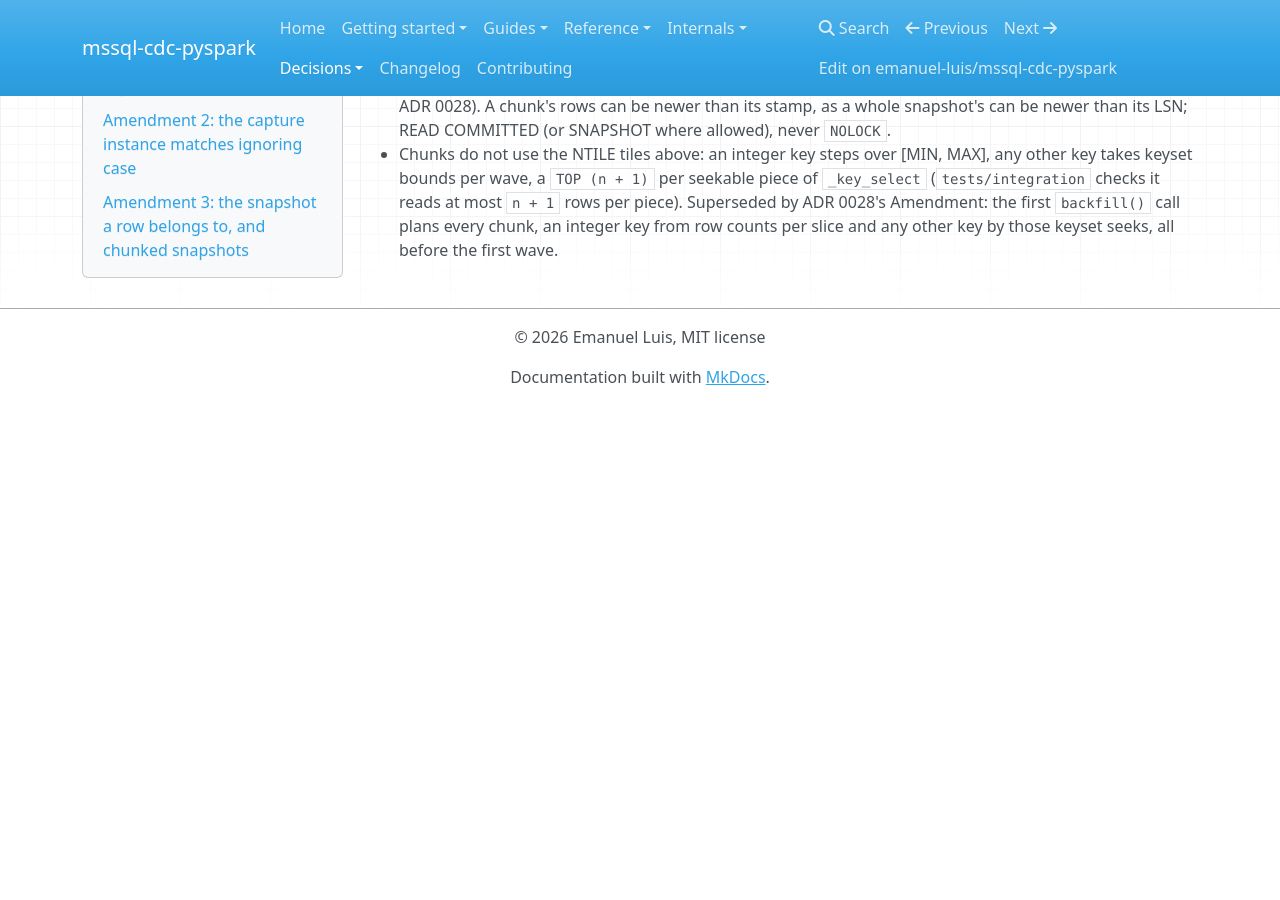
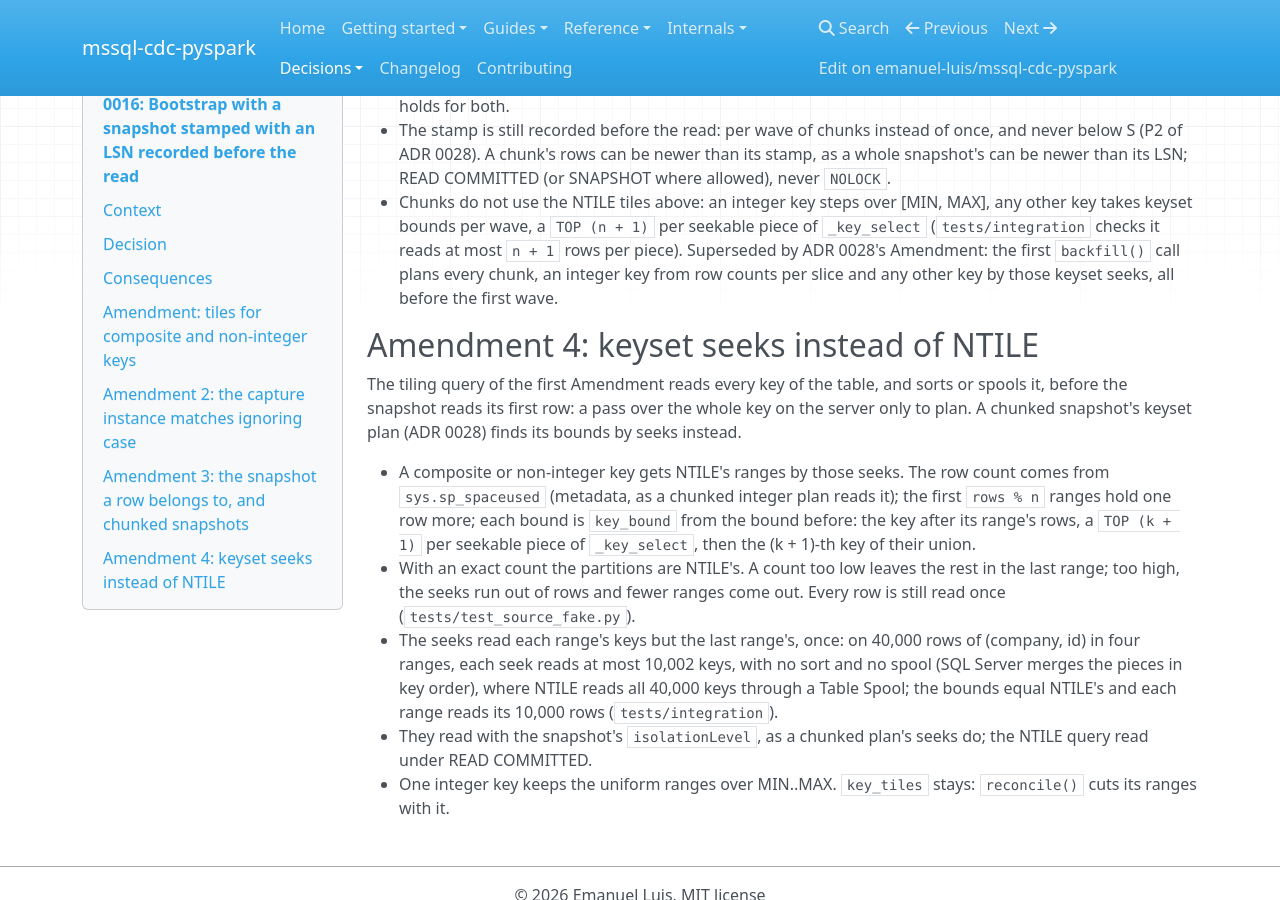
Before and after one commit to emanuel-luis/mssql-cdc-pyspark, an MkDocs documentation site: the page built from docs/decisions/0016-bootstrap-snapshot-at-a-recorded-lsn.md, in a window 1280 px wide and 900 px high, scrolled down 3702 px. Built offline with MkDocs 1.6.1, drawn with Linux system fonts in a browser that asks for light colours; nearby versions of some CDN libraries; before the commit the page ends 4107 px from its top, so only the background shows below that; some of the changed text lies outside the part shown.

Commit message:
perf(source): keyset seeks instead of NTILE for full snapshots
A full snapshot of a composite or non-integer key cut its partitions with
NTILE(n) OVER (ORDER BY <key>): one pass over every key of the table, sorted
or spooled on the server, before the first row was read. The chunked
snapshot's keyset path already finds bounds by seeking (key_bound), so the
full snapshot now walks it too: the row count from sys.sp_spaceused, NTILE's
sizes (the first rows % n ranges one row more), each bound a TOP (k + 1) seek
per piece from the bound before, under the snapshot's isolationLevel. Same
partition count and bounds as NTILE with an exact count; a stale count only
moves rows into the last range or yields fewer ranges, every row read once.
One integer key keeps MIN..MAX; key_tiles stays for reconcile().

Measured on SQL Server 2022 (tests/integration): 40,000 (company, id) rows
in 4 ranges, each seek reads at most 10,002 keys, merged in key order with no
sort or spool, where NTILE reads all 40,000 through a Table Spool; bounds
equal NTILE's. A scratch run on 400,000 rows: each 100,000-key seek read
100,001 rows with no memory grant, while NTILE(4) went parallel with four
Sorts and a 67 MB grant.

```diff
--- a/docs/decisions/0016-bootstrap-snapshot-at-a-recorded-lsn.md
+++ b/docs/decisions/0016-bootstrap-snapshot-at-a-recorded-lsn.md
@@ -7,6 +7,7 @@
 **Amended:** 2026-10-01T17:55:59-03:00, key bounds bound as text for either backend (ADR 0003 Amendment 2)
 **Amended:** 2026-10-02T20:30:12-03:00, a snapshot is named by `_snapshot`; chunked snapshots (see Amendment 3, ADR 0028)
 **Amended:** 2026-10-03T18:10:05-03:00, chunk bounds planned once, from row counts (Amendment 3's last bullet, superseded by ADR 0028's Amendment)
+**Amended:** 2026-10-08T10:59:48-03:00, keyset seeks instead of NTILE for composite and non-integer keys (see Amendment 4)
 
 ## Context
 The stream starts from what CDC retention still holds (`startingLsn=earliest`), which is
@@ -164,3 +165,26 @@ largest `_start_lsn` of the operation-0 rows" no longer holds.
   (`tests/integration` checks it reads at most `n + 1` rows per piece). Superseded by ADR
   0028's Amendment: the first `backfill()` call plans every chunk, an integer key from row
   counts per slice and any other key by those keyset seeks, all before the first wave.
+
+## Amendment 4: keyset seeks instead of NTILE
+The tiling query of the first Amendment reads every key of the table, and sorts or spools
+it, before the snapshot reads its first row: a pass over the whole key on the server only
+to plan. A chunked snapshot's keyset plan (ADR 0028) finds its bounds by seeks instead.
+
+* A composite or non-integer key gets NTILE's ranges by those seeks. The row count comes
+  from `sys.sp_spaceused` (metadata, as a chunked integer plan reads it); the first
+  `rows % n` ranges hold one row more; each bound is `key_bound` from the bound before: the
+  key after its range's rows, a `TOP (k + 1)` per seekable piece of `_key_select`, then the
+  (k + 1)-th key of their union.
+* With an exact count the partitions are NTILE's. A count too low leaves the rest in the
+  last range; too high, the seeks run out of rows and fewer ranges come out. Every row is
+  still read once (`tests/test_source_fake.py`).
+* The seeks read each range's keys but the last range's, once: on 40,000 rows of
+  (company, id) in four ranges, each seek reads at most 10,002 keys, with no sort and no
+  spool (SQL Server merges the pieces in key order), where NTILE reads all 40,000 keys
+  through a Table Spool; the bounds equal NTILE's and each range reads its 10,000 rows
+  (`tests/integration`).
+* They read with the snapshot's `isolationLevel`, as a chunked plan's seeks do; the NTILE
+  query read under READ COMMITTED.
+* One integer key keeps the uniform ranges over MIN..MAX. `key_tiles` stays: `reconcile()`
+  cuts its ranges with it.
```
Also changed, not shown: docs/decisions/README.md (+1 -1 lines), docs/guides/bootstrap.md (+2 -2 lines), docs/reference/options.md (+4 -3 lines), 3 other files.
